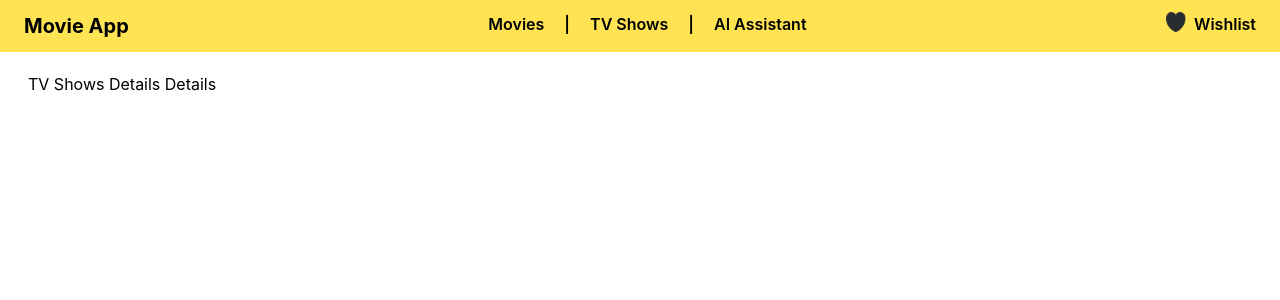
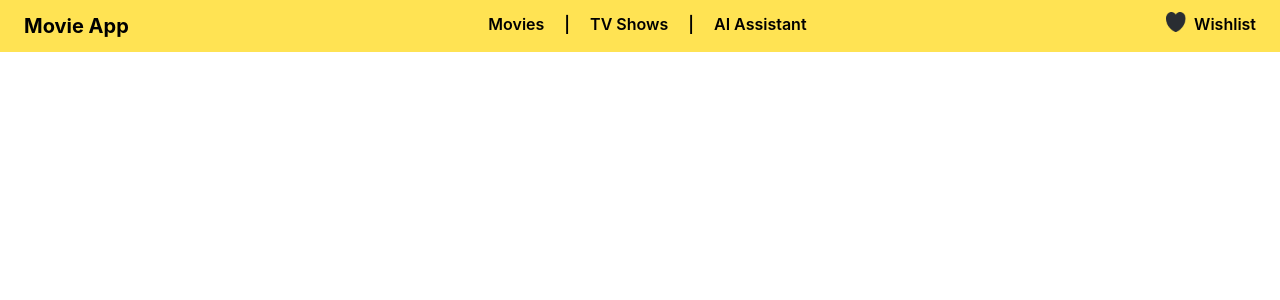
Before and after one commit to asmaa757/movie-app, a React (Vite) app: page /tv-shows/1 in a window 1280 px wide. Shown: the top 300 px of the page. Built offline with nearby package versions, Linux system fonts and the light colour scheme; no server answers.

Commit message:
Update TVShowDetails.jsx

```diff
--- a/src/pages/TVShowDetails.jsx
+++ b/src/pages/TVShowDetails.jsx
@@ -1,7 +1,6 @@
 function TVShowDetails(){
     return(
         <div>
-            <p>TV Shows Details Details</p>
         </div>
     )
 }
```
